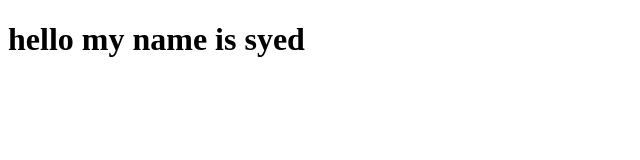
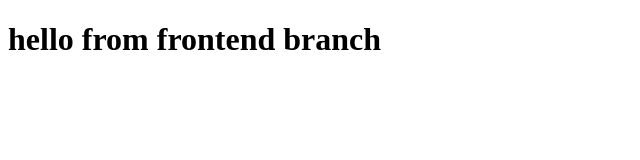
Before and after one commit to syedjaleel850/githublearning, a plain HTML site: page index.html in a window 1280 px wide. Shown: the whole page, without its empty margins (0-640 px from the left). Drawn offline with Linux system fonts and the light colour scheme.

Commit message:
frontend

```diff
--- a/index.html
+++ b/index.html
@@ -4,7 +4,7 @@
     <meta charset="UTF-8">
     <meta name="viewport" content="width=device-width, initial-scale=1.0">
     <title>Document 1</title>
-    <h1>hello my name is syed</h1>
+    <h1>hello from frontend branch</h1>
 </head>
 <body>
 
```
